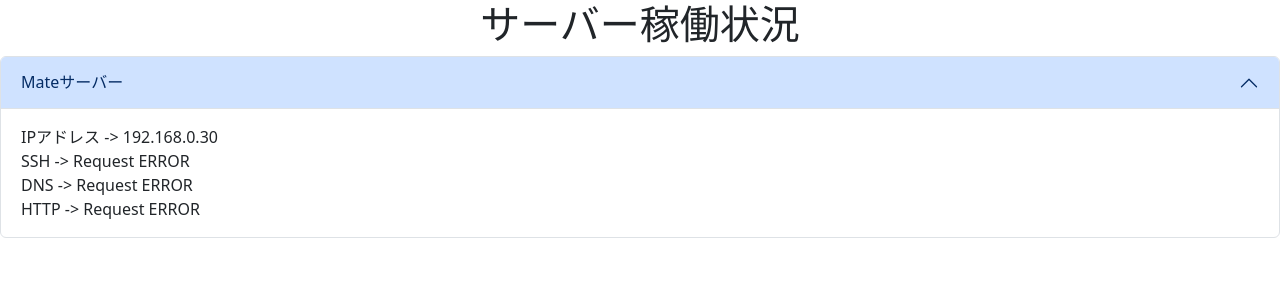
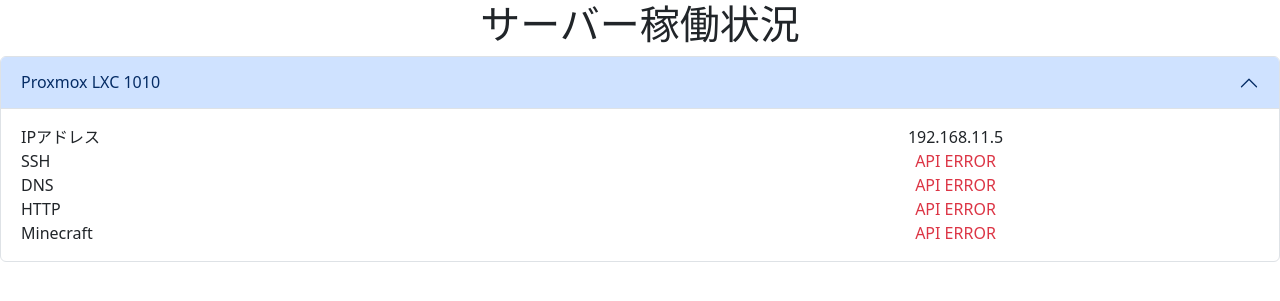
Before and after one commit to matsukz/Check_Server_Health, a PHP site: page / in a window 1280 px wide. Shown: the top 301 px of the page. Run offline with PHP 8.4, Linux system fonts and the light colour scheme; data that the repository does not hold is empty.

Commit message:
modified:   php/index.php accordionひとつぶん完成

```diff
--- a/php/index.php
+++ b/php/index.php
@@ -12,6 +12,11 @@
         <?php
 
             $Flask="http://192.168.0.102:5500"; //FlaskのURL
+            $IP_CFNX2="192.168.0.20";
+            $IP_Mate="192.168.0.30";
+            $IP_LXC1000="192.168.0.105";
+            $IP_LXC1010="192.168.11.5";
+            $IP_NextCloud="192.168.11.3";
 
             //ポートをチェックする関数
             function PortCheck($ip,$port){
@@ -22,37 +27,65 @@
                 if ($data == true){
                     if ($data["Result"] == true){
                         //OK
-                        return "Connection";
+                        return "<div class='text-center text-success'>ONLINE</div>";
                     }else{
                         //NG
-                        return "Connection Filed.";
+                        return "<div class='text-center text-danger'>OFFLINE</div>";
                     }
                 }else{
                     //Flaskへのリクエスト失敗
-                    return "Request ERROR";
+                    return "<div class='text-center text-danger'>API ERROR</div>";
                 }
             }
         ?>
         <h1 class="text-center">サーバー稼働状況</h1>
-
         <div class="accordion" id="accordion_main">
             <div class="accordion-item">
-                <h2 class="accordion-header" id="accordion_0_h">
-                    <button class="accordion-button" type="button" data-bs-toggle="collapse" data-bs-target="#accordion_0_main" aria-expanded="true" aria-controls="accordion_0_main">
-                        Mateサーバー
+                <h2 class="accordion-header" id="accordion_1_h">
+                    <button class="accordion-button" type="button" data-bs-toggle="collapse" data-bs-target="#accordion_1_main" aria-expanded="true" aria-controls="accordion_1_main">
+                        Proxmox LXC 1010
                     </button>
                 </h2>
-                <div id="accordion_0_main" class="accordion-collapse collapse show" aria-labelledby="accordion_0_h">
+                <div id="accordion_1_main" class="accordion-collapse collapse show" aria-labelledby="accordion_1_h">
                     <div class="accordion-body">
-                        IPアドレス -> 192.168.0.30<br>
-                        SSH -> <?php echo PortCheck("192.168.0.30","22");?><br>
-                        DNS -> <?php echo PortCheck("192.168.0.30","53");?><br>
-                        HTTP -> <?php echo PortCheck("192.168.0.30","80");?>
+
+                        <div class="row">
+                            <div class="col-6">IPアドレス</div>
+                            <div class="col-6"><div class="text-center"><?php echo $IP_LXC1010;?></div></div>
+                        </div>
+
+                        <div class="row">
+                            <div class="col-6">SSH</div>
+                            <div class="col-6">
+                                <?php echo PortCheck($IP_LXC1010,"22");?>
+                            </div>
+                        </div>
+
+                        <div class="row">
+                            <div class="col-6">DNS</div>
+                            <div class="col-6">
+                                <?php echo PortCheck($IP_LXC1010,"53");?>
+                            </div>
+                        </div>
+
+                        <div class="row">
+                            <div class="col-6">HTTP</div>
+                            <div class="col-6">
+                                <?php echo PortCheck($IP_LXC1010,"80");?>
+                            </div>
+                        </div>
+
+                        <div class="row">
+                            <div class="col-6">Minecraft</div>
+                            <div class="col-6">
+                                <?php echo PortCheck($IP_LXC1010,"25565");?>
+                            </div>
+                        </div>
+
                     </div>
                 </div>
             </div>
             <!-- accordionを追加するならここから下  -->
-
         </div>
 
     </body>
```
